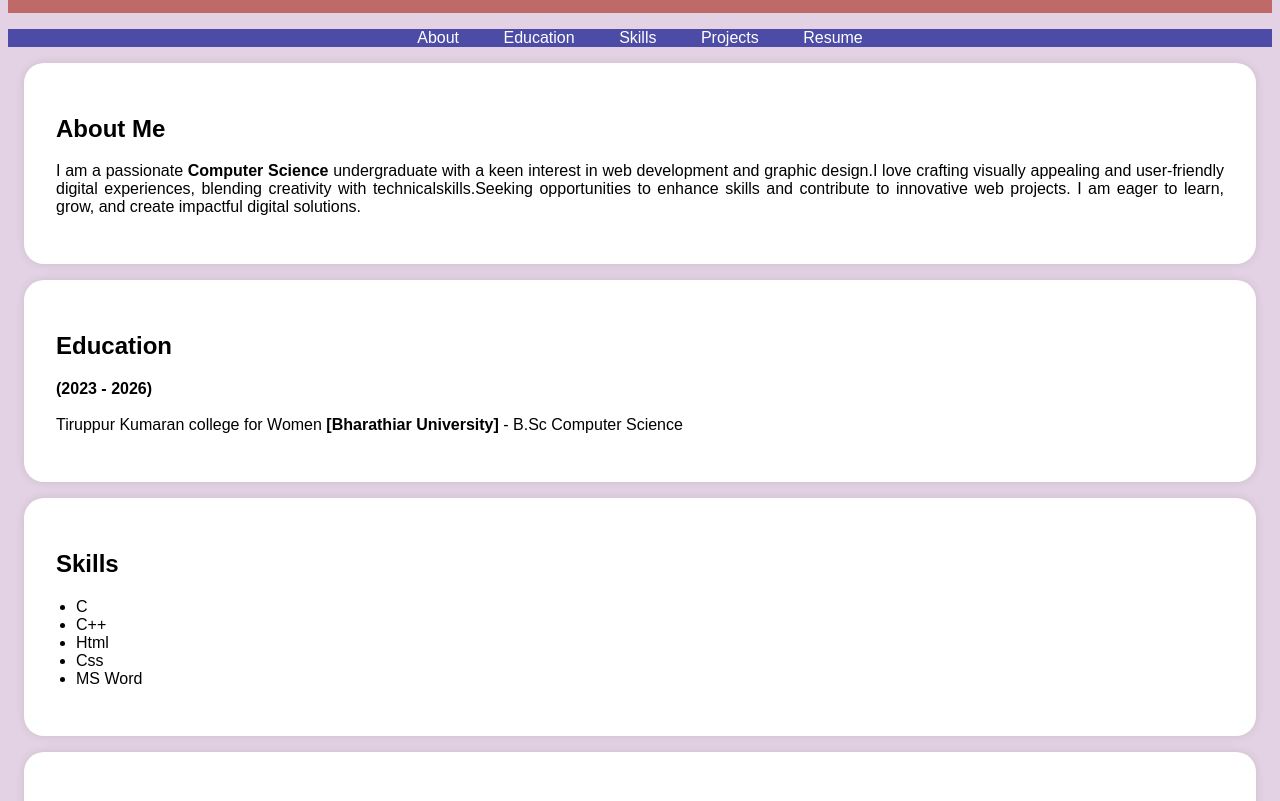
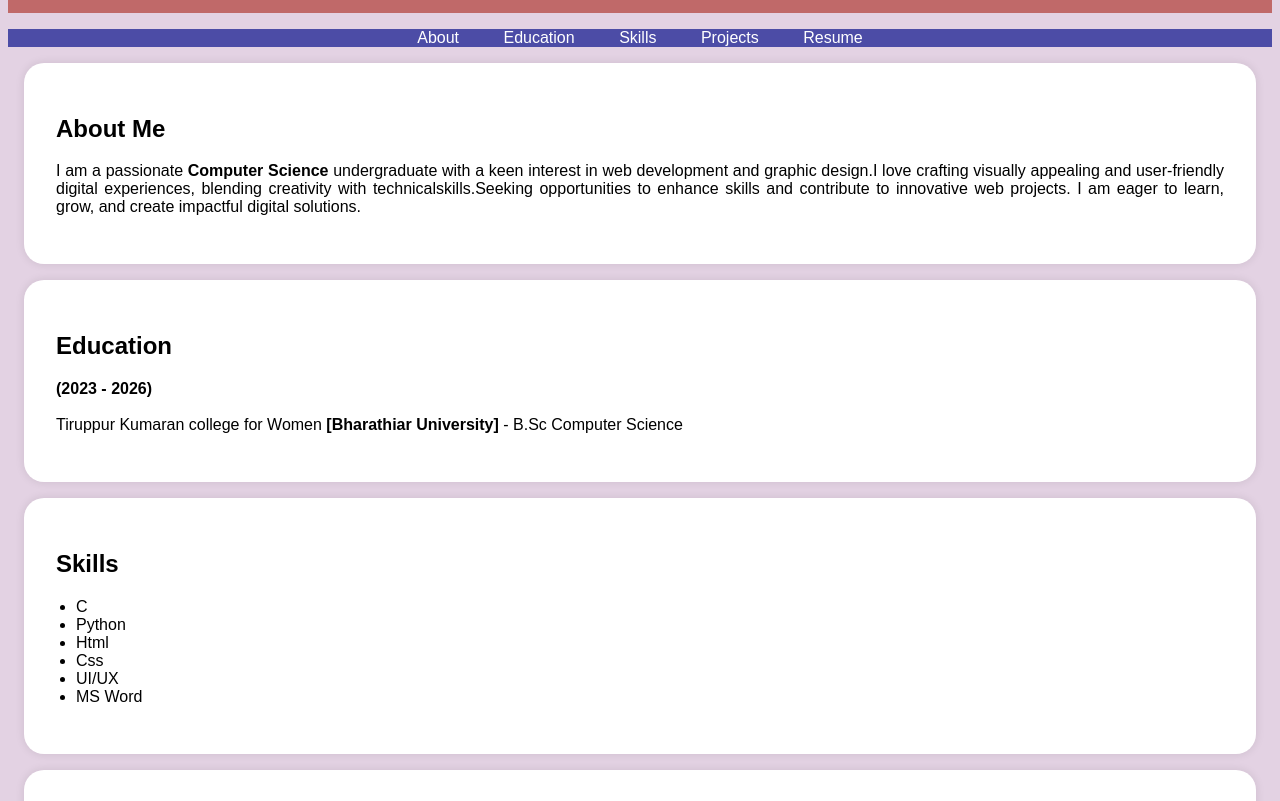
Before and after one commit to Jenifar481/Digital-portfolio-, a plain HTML site: page index.html in a window 1280 px wide. Shown: the part 210-1011 px from the top of the page. Drawn offline with Linux system fonts and the light colour scheme.

```diff
--- a/index.html
+++ b/index.html
@@ -135,9 +135,10 @@
             <h2>Skills</h2>
             <ul>
                 <li> C </li>
-                <li> C++ </li>
+                <li> Python </li>
                 <li> Html </li>
                 <li> Css </li>
+                 <li> UI/UX </li>
                <li> MS Word </li>
             </ul>
         </div>
@@ -189,4 +190,5 @@
         });
     </script>
 </body>
+
 </html>
```
